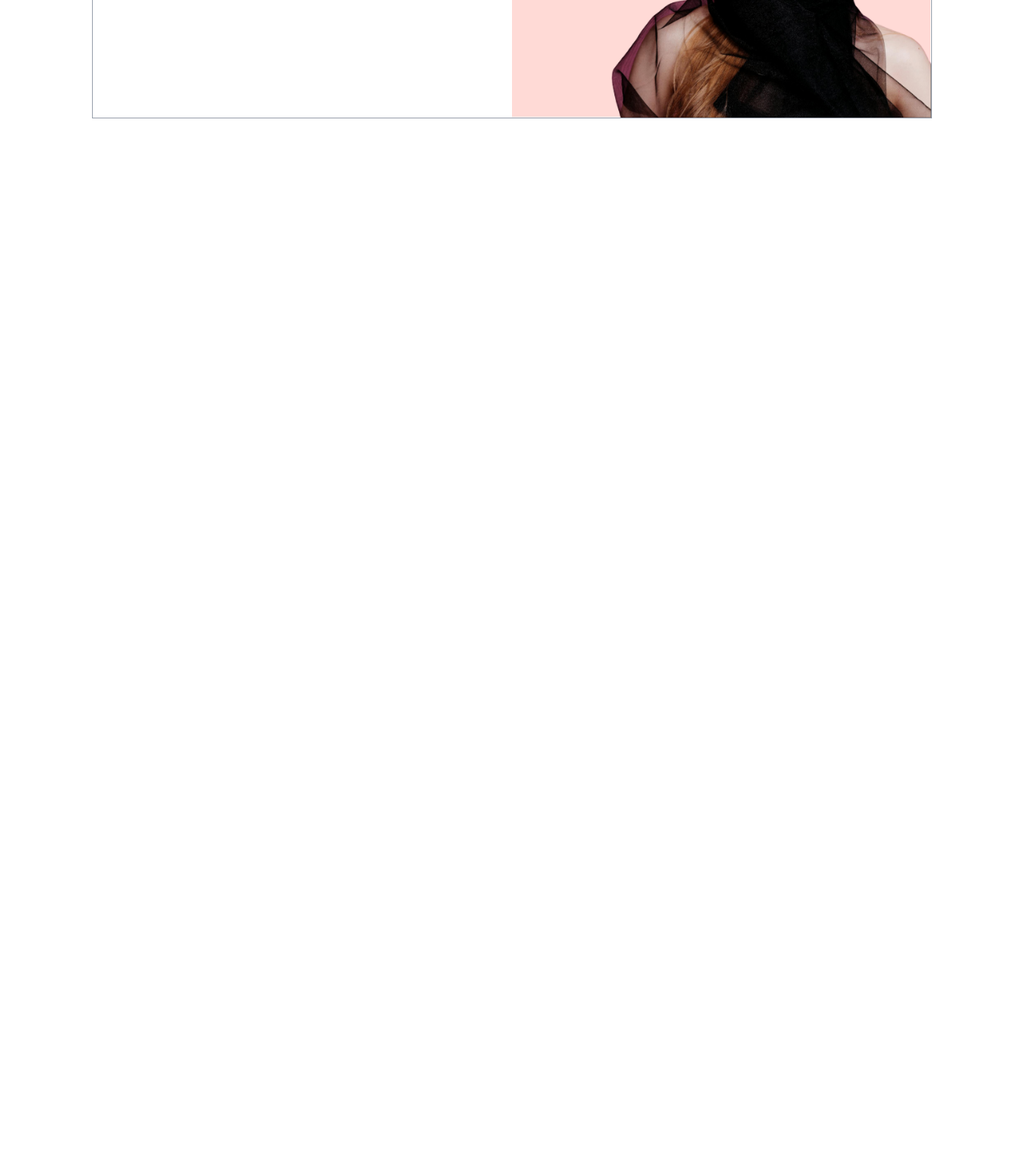
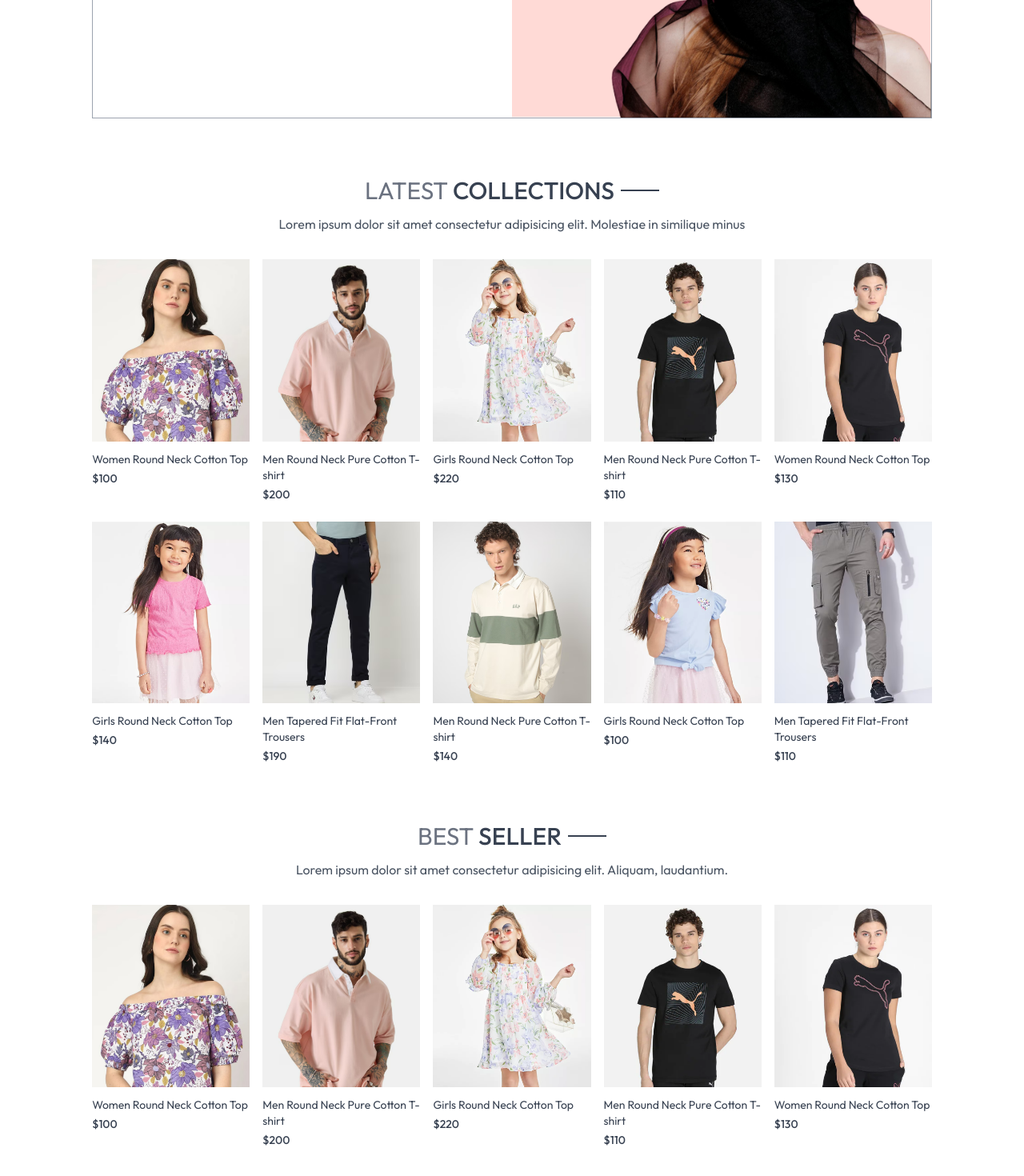
Before and after one commit to Debdip2003/artisan-e-commerce, a React (Create React App) app: page / in a window 1280 px wide. Shown: the part 354-1824 px from the top of the page at 80% size. Before the commit the page ends 800 px from the top, so only its background shows below. Built offline with nearby package versions, Linux system fonts and the light colour scheme.

Commit message:
latest products and bestselling product done

```diff
--- /dev/null
+++ b/src/components/Bestseller.jsx
@@ -0,0 +1,39 @@
+import React, { useContext, useEffect, useState } from "react";
+import { ShopContext } from "../context/ShopContext";
+import Title from "./Title";
+import ProductItems from "./ProductItems";
+
+const Bestseller = () => {
+  const { products } = useContext(ShopContext);
+  const [bestseller, setBestSeller] = useState([]); // Initialize as an empty array
+
+  useEffect(() => {
+    const bestProduct = products.filter((item) => (item.bestseller));
+    setBestSeller(bestProduct.slice(0, 5));
+  }, [products]);
+
+  return (
+    <div className="my-10">
+      <div className="text-center text-3xl py-8">
+        <Title text1={"BEST"} text2={"SELLER"} />
+        <p className="w-3/4 m-auto text-xs sm:text-sm md:text-base text-gray-600">
+          Lorem ipsum dolor sit amet consectetur adipisicing elit. Aliquam,
+          laudantium.
+        </p>
+      </div>
+      <div className="grid grid-cols-2 sm:grid-cols-3 md:grid-cols-4 lg:grid-cols-5 gap-4 gap-y-6">
+        {bestseller.map((item, index) => (
+          <ProductItems
+            key={index}
+            id={item._id}
+            image={item.image}
+            name={item.name}
+            price={item.price}
+          />
+        ))}
+      </div>
+    </div>
+  );
+};
+
+export default Bestseller;
--- a/src/components/Hero.jsx
+++ b/src/components/Hero.jsx
@@ -8,7 +8,7 @@
       <div className="w-full sm:w-1/2 flex items-center justify-center py-10 sm:py-0">
         <div className="bg=[#414141]">
           <div className="flex items-center gap-2">
-            <p className="w-8 md:w-11 h-[2px] bg=[#414141]"></p>
+            <p className="w-8 md:w-11 h-[2px] bg-[#414141]"></p>
             <p className="font-medium text-sm md:text-base">OUR BESTSELLER</p>
           </div>
           <h1 className="text-3xl sm:py-3 lg:text-5xl leading-relaxed prata-regular">
@@ -16,7 +16,7 @@
           </h1>
           <div className="flex items-center gap-2">
             <p className="font-semibold text-sm md:text-base">SHOP NOW</p>
-            <p className="w-8 md:w-11 h-[2px] bg=[#414141]"></p>
+            <p className="w-8 md:w-11 h-[2px] bg-[#414141]"></p>
           </div>
         </div>
       </div>
--- /dev/null
+++ b/src/components/LatestCollection.jsx
@@ -0,0 +1,39 @@
+import React, { useContext, useEffect, useState } from "react";
+import { ShopContext } from "../context/ShopContext";
+import Title from "./Title";
+import ProductItems from "./ProductItems";
+
+const LatestCollection = () => {
+  const { products } = useContext(ShopContext);
+  const [latestProducts, setlatestProducts] = useState([]);
+
+  useEffect(() => {
+    setlatestProducts(products.slice(0, 10));
+  }, [products]);
+
+  return (
+    <div className="my-10">
+      <div className="text-center py-8 text-3xl">
+        <Title text1={"LATEST"} text2={"COLLECTIONS"} />
+        <p className="w-3/4 m-auto text-xs sm:text-sm md:text-base text-gray-600">
+          Lorem ipsum dolor sit amet consectetur adipisicing elit. Molestiae in
+          similique minus
+        </p>
+      </div>
+      {/* Rendering products */}
+      <div className="grid grid-cols-2 sm:grid-cols-3 md:grid-cols-4 lg:grid-cols-5 gap-4 gap-y-6">
+        {latestProducts.map((item, index) => (
+          <ProductItems
+            key={index}
+            id={item._id}
+            image={item.image}
+            name={item.name}
+            price={item.price}
+          />
+        ))}
+      </div>
+    </div>
+  );
+};
+
+export default LatestCollection;
--- a/src/components/NavBar.jsx
+++ b/src/components/NavBar.jsx
@@ -7,7 +7,7 @@
 
   return (
     <div className="flex items-center justify-between py-5 font-medium">
-      <img src={assets.logo} alt="logo" className="w-36" />
+     <Link to={'/'}> <img src={assets.logo} alt="logo" className="w-36" /></Link>
       <ul className="hidden sm:flex gap-5 text-sm text-gray-700">
         <NavLink className="flex flex-col items-center gap-1" to="/">
           <p>HOME</p>
--- /dev/null
+++ b/src/components/ProductItems.jsx
@@ -0,0 +1,17 @@
+import React, { useContext } from "react";
+import { ShopContext } from "../context/ShopContext";
+import { Link } from "react-router-dom";
+
+const ProductItems = ({ id, image, name, price }) => {
+  const { currency } = useContext(ShopContext);
+
+  return <Link to={`/product/${id}`} className="text-gray-700 cursor-pointer">
+    <div className="overflow-hidden">
+        <img src={image[0]} className="hover:scale-110 transition ease-in-out" alt="product_image"/>
+    </div>
+    <p className="pt-3 pb-1 text-sm">{name}</p>
+    <p className="text-sm font-medium">{currency}{price}</p>
+  </Link>;
+};
+
+export default ProductItems;
--- /dev/null
+++ b/src/components/Title.jsx
@@ -0,0 +1,14 @@
+import React from "react";
+
+const Title = ({ text1, text2 }) => {
+  return (
+    <div className="inline-flex gap-2 items-center mb-3">
+      <p className="text-gray-500">
+        {text1} <span className="text-gray-700 font-medium">{text2}</span>
+      </p>
+      <p className="w-8 sm:w-12 h-[1px] sm:h-[2px] bg-gray-700"></p>
+    </div>
+  );
+};
+
+export default Title;
--- a/src/context/ShopContext.jsx
+++ b/src/context/ShopContext.jsx
@@ -1,7 +1,7 @@
 import { createContext } from "react";
 import { products } from "../assets/frontend_assets/assets";
 
-const ShopContext = createContext();
+export const ShopContext = createContext();
 
 const ShopContextProvider = (props) => {
   const currency = "$";
--- a/src/index.css
+++ b/src/index.css
@@ -31,3 +31,10 @@
 *{
   font-family: Outfit;
 }
+
+@media (max-width:640px) {
+  a.active{
+    background-color: black;
+    color: white;
+  }
+}
--- a/src/pages/Home.jsx
+++ b/src/pages/Home.jsx
@@ -1,10 +1,14 @@
 import React from 'react'
 import Hero from '../components/Hero'
+import LatestCollection from '../components/LatestCollection'
+import Bestseller from '../components/Bestseller'
 
 const Home = () => {
   return (
     <div>
       <Hero/>
+      <LatestCollection/>
+      <Bestseller/>
     </div>
   )
 }
```
Also changed, not shown: src/index.js (+10 -9 lines).
